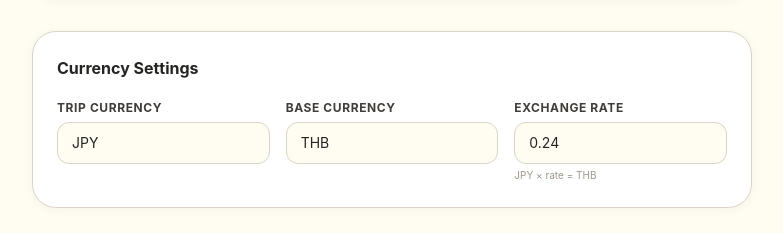
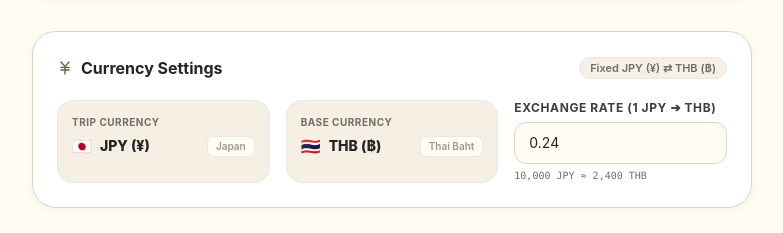
Before and after one commit to markPoramest/japan-trip, a Next.js app: page /trips/new in a window 1280 px wide. Shown: the part 642-875 px from the top of the page, without its empty margins (248-1031 px from the left). Built offline with nearby package versions, Linux system fonts and the light colour scheme; no server answers.

Commit message:
feat: lock trip currencies to JPY (¥) and base currency to THB (฿) with live conversion preview

```diff
--- a/src/app/trips/new/page.tsx
+++ b/src/app/trips/new/page.tsx
@@ -3,7 +3,7 @@
 import { useState } from "react";
 import { useRouter } from "next/navigation";
 import { createTrip, createTripDay, createPass } from "@/lib/actions";
-import { ArrowLeft, PlusCircle, Trash2, Calendar, Globe, MapPin, Train, Sparkles, AlertCircle, RefreshCw } from "lucide-react";
+import { ArrowLeft, PlusCircle, Trash2, Calendar, Globe, MapPin, Train, Sparkles, AlertCircle, RefreshCw, JapaneseYen } from "lucide-react";
 import Link from "next/link";
 import SettingsKebab from "@/components/SettingsKebab";
 import DateRangePicker from "@/components/DateRangePicker";
@@ -306,20 +306,53 @@ export default function NewTripPage() {
             </div>
           </div>
 
-          {/* Currency & Budget */}
+          {/* Fixed Currency & Exchange Rate */}
           <div className="bg-bg-card border border-border rounded-3xl p-6 shadow-card space-y-5">
-            <h2 className="text-base font-bold text-text-primary">{t("currencySettings")}</h2>
-            <div className="grid grid-cols-3 gap-4">
+            <div className="flex items-center justify-between">
+              <h2 className="text-base font-bold text-text-primary flex items-center gap-2">
+                <JapaneseYen className="w-4 h-4 text-sand" /> {t("currencySettings")}
+              </h2>
+              <span className="text-[11px] font-semibold text-text-muted bg-bg-surface px-2.5 py-0.5 rounded-full border border-border/60">
+                Fixed JPY (¥) ⇄ THB (฿)
+              </span>
+            </div>
+
+            <div className="grid grid-cols-1 sm:grid-cols-3 gap-4">
+              {/* Fixed Trip Currency (JPY) */}
+              <div className="p-3.5 bg-bg-surface rounded-2xl border border-border/80 space-y-1">
+                <span className="block text-[10px] font-bold text-text-muted uppercase tracking-wider">
+                  {t("tripCurrency")}
+                </span>
+                <div className="flex items-center justify-between">
+                  <div className="flex items-center gap-2">
+                    <span className="text-base">🇯🇵</span>
+                    <span className="font-extrabold text-sm text-text-primary">JPY (¥)</span>
+                  </div>
+                  <span className="text-[10px] text-text-faint font-semibold bg-bg-base px-2 py-0.5 rounded-md border border-border/60">
+                    Japan
+                  </span>
+                </div>
+              </div>
+
+              {/* Fixed Base Currency (THB) */}
+              <div className="p-3.5 bg-bg-surface rounded-2xl border border-border/80 space-y-1">
+                <span className="block text-[10px] font-bold text-text-muted uppercase tracking-wider">
+                  {t("baseCurrency")}
+                </span>
+                <div className="flex items-center justify-between">
+                  <div className="flex items-center gap-2">
+                    <span className="text-base">🇹🇭</span>
+                    <span className="font-extrabold text-sm text-text-primary">THB (฿)</span>
+                  </div>
+                  <span className="text-[10px] text-text-faint font-semibold bg-bg-base px-2 py-0.5 rounded-md border border-border/60">
+                    Thai Baht
+                  </span>
+                </div>
+              </div>
+
+              {/* Editable Exchange Rate */}
               <div>
-                <label className={labelClass}>{t("tripCurrency")}</label>
-                <input type="text" value={currency} onChange={(e) => setCurrency(e.target.value)} className={inputClass} />
-              </div>
-              <div>
-                <label className={labelClass}>{t("baseCurrency")}</label>
-                <input type="text" value={baseCurrency} onChange={(e) => setBaseCurrency(e.target.value)} className={inputClass} />
-              </div>
-              <div>
-                <label className={labelClass}>{t("exchangeRate")}</label>
+                <label className={labelClass}>{t("exchangeRate")} (1 JPY ➔ THB)</label>
                 <input
                   type="number"
                   step="0.001"
@@ -328,7 +361,9 @@ export default function NewTripPage() {
                   placeholder="0.24"
                   className={inputClass}
                 />
-                <p className="text-[10px] text-text-faint mt-1">{t("exchangeRateHint")}</p>
+                <p className="text-[10px] text-text-muted mt-1 font-mono">
+                  10,000 JPY ≈ {Math.round(10000 * (parseFloat(exchangeRate) || 0.24)).toLocaleString()} THB
+                </p>
               </div>
             </div>
           </div>
--- a/src/components/EditTripModal.tsx
+++ b/src/components/EditTripModal.tsx
@@ -133,11 +133,19 @@ export default function EditTripModal({ isOpen, onClose, trip }: EditTripModalPr
             />
           </div>
 
-          {/* Exchange rate */}
-          <div className="p-3.5 bg-bg-surface border border-border rounded-2xl">
-            <label className={labelClass}>
-              <JapaneseYen className="w-3.5 h-3.5 text-sand" /> {t("exchangeRate")} (JPY ➔ THB)
-            </label>
+          {/* Fixed Currency & Exchange rate */}
+          <div className="p-4 bg-bg-surface border border-border rounded-2xl space-y-3">
+            <div className="flex items-center justify-between">
+              <label className={labelClass}>
+                <JapaneseYen className="w-3.5 h-3.5 text-sand" /> {t("exchangeRate")} (1 JPY ➔ THB)
+              </label>
+              <div className="flex items-center gap-1.5 text-[11px] font-bold text-text-muted bg-bg-base px-2 py-0.5 rounded-md border border-border/60">
+                <span>🇯🇵 JPY</span>
+                <span>⇄</span>
+                <span>🇹🇭 THB</span>
+              </div>
+            </div>
+
             <input
               type="number"
               step="0.001"
@@ -146,7 +154,9 @@ export default function EditTripModal({ isOpen, onClose, trip }: EditTripModalPr
               placeholder="0.24"
               className={inputClass}
             />
-            <p className="text-[10px] text-text-faint mt-1.5">{t("exchangeRateHint")}</p>
+            <p className="text-[11px] text-text-muted font-mono">
+              10,000 JPY ≈ {Math.round(10000 * (parseFloat(exchangeRate) || 0.24)).toLocaleString()} THB
+            </p>
           </div>
 
           {/* Actions */}
```
